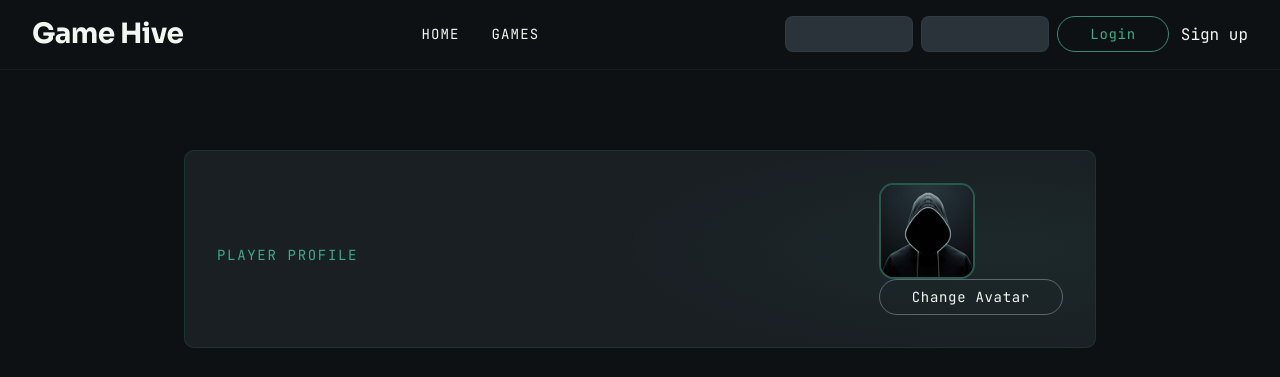
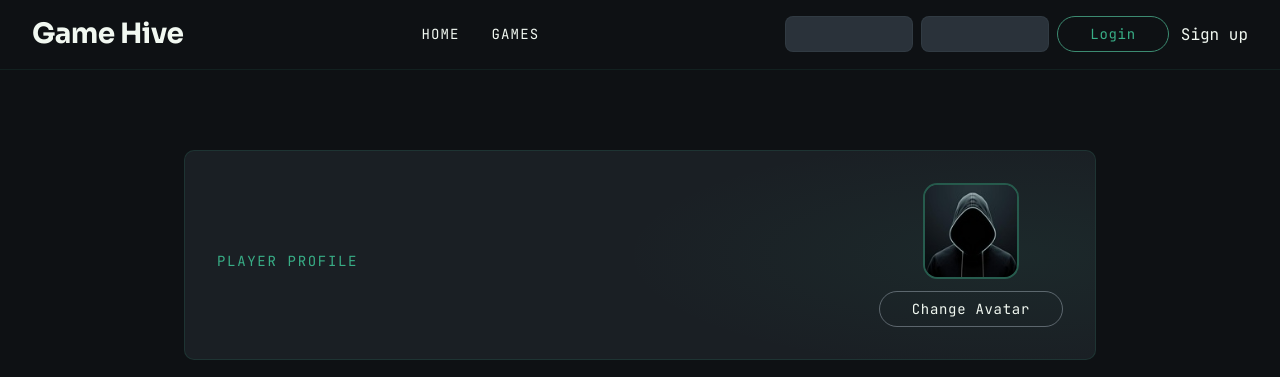
Before and after one commit to maxmattiasson/GameHive, a React (Vite) app in the folder apps/web/frontend/: page /profile/friends in a window 1280 px wide. Shown: the top 377 px of the page. Built offline with nearby package versions, Linux system fonts and the light colour scheme; no server answers.

Commit message:
align avatar with button

```diff
--- a/apps/web/frontend/src/pages/playerPage/PlayerProfile.module.css
+++ b/apps/web/frontend/src/pages/playerPage/PlayerProfile.module.css
@@ -66,6 +66,10 @@
   flex-shrink: 0;
   position: relative;
   z-index: 1;
+  display: flex;
+  flex-direction: column;
+  align-items: center;
+  gap: var(--space-3);
 }
 
 .playerImg img {
```
